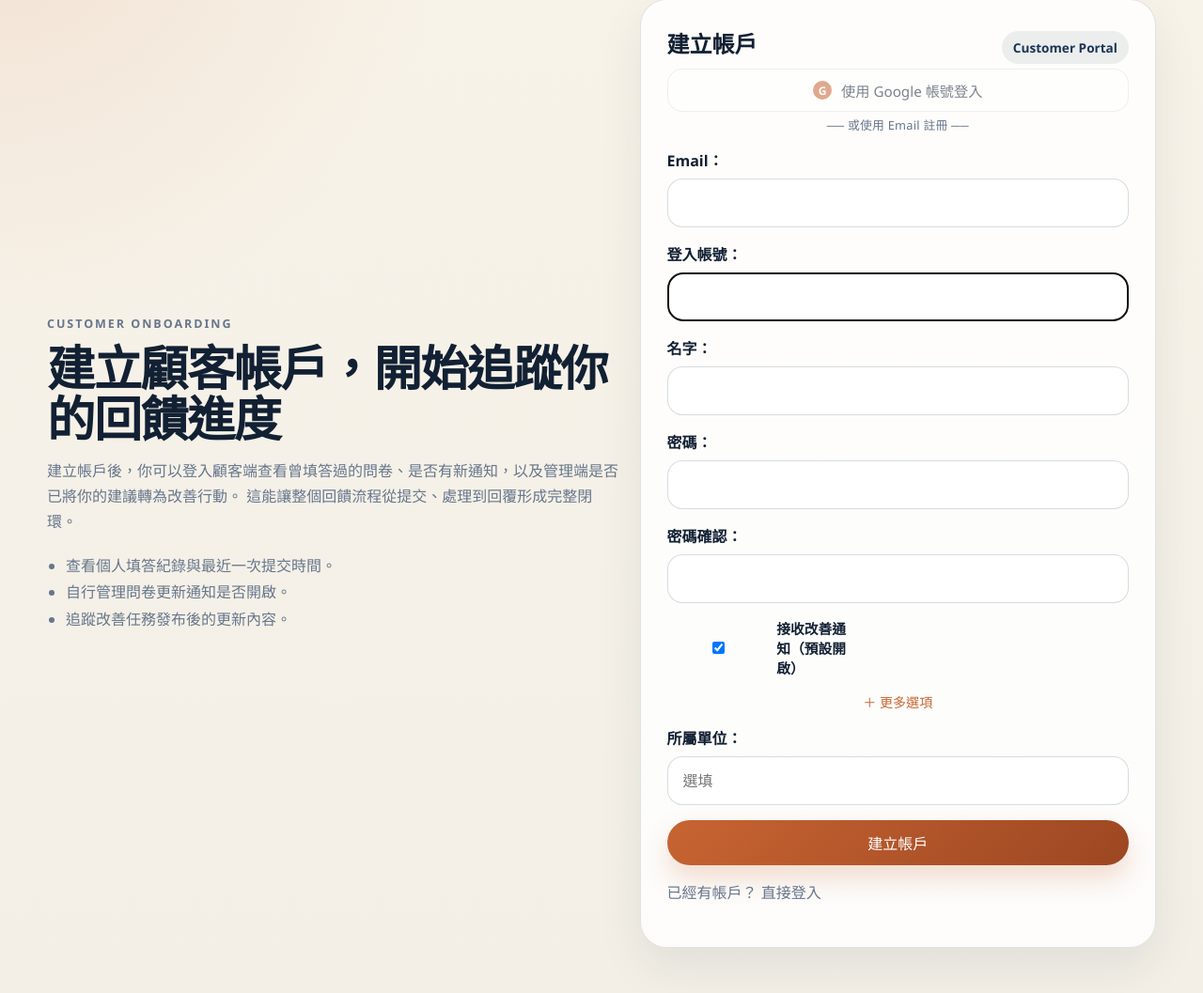
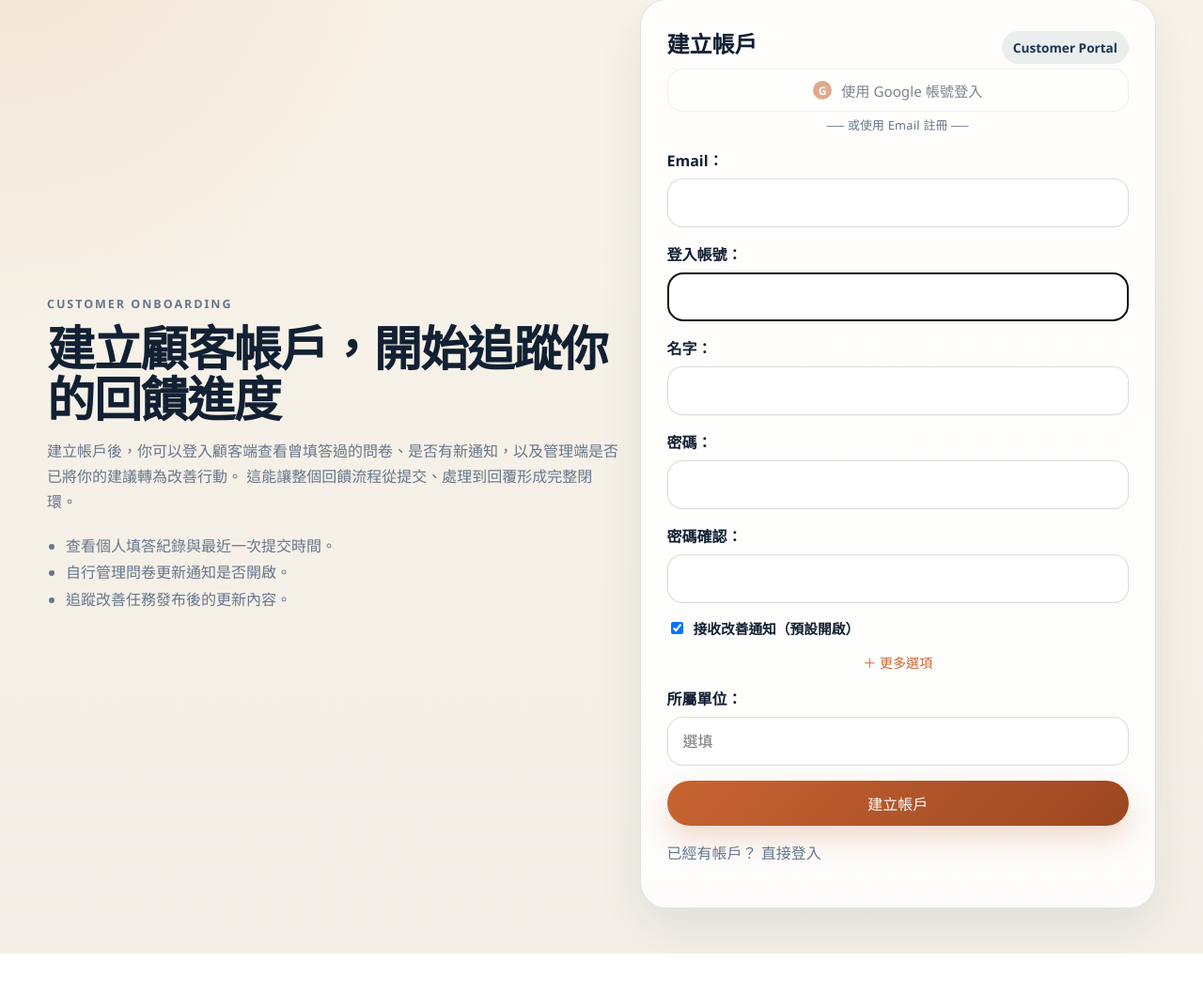
Before and after one commit to arvin85113/feedback-insight-hub, a Django app: page /accounts/signup/ in a window 1280 px wide. Shown: the part 128-1185 px from the top of the page at 94% size. After the commit the page ends 1143 px from the top, so only its background shows below. Run offline with Django 5.2, Linux system fonts and the light colour scheme.

Commit message:
Fix checkbox width and text wrapping in signup form
Co-Authored-By: Claude Sonnet 4.6 <noreply@anthropic.com>

```diff
--- a/static/css/app.css
+++ b/static/css/app.css
@@ -1163,4 +1163,11 @@ ul.errorlist {
     gap: 8px;
     cursor: pointer;
     font-size: 0.92rem;
+    white-space: nowrap;
 }
+
+input[type="checkbox"] {
+    width: auto;
+    padding: 0;
+    flex-shrink: 0;
+}
```
